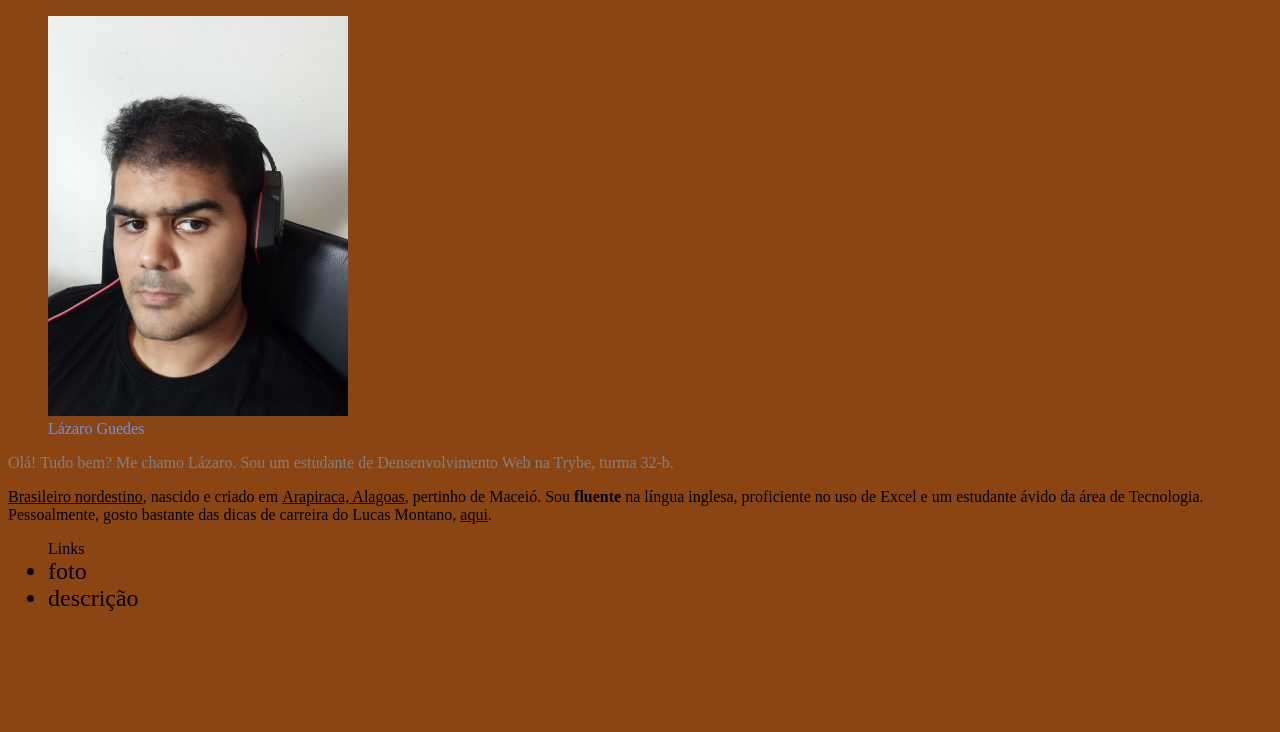
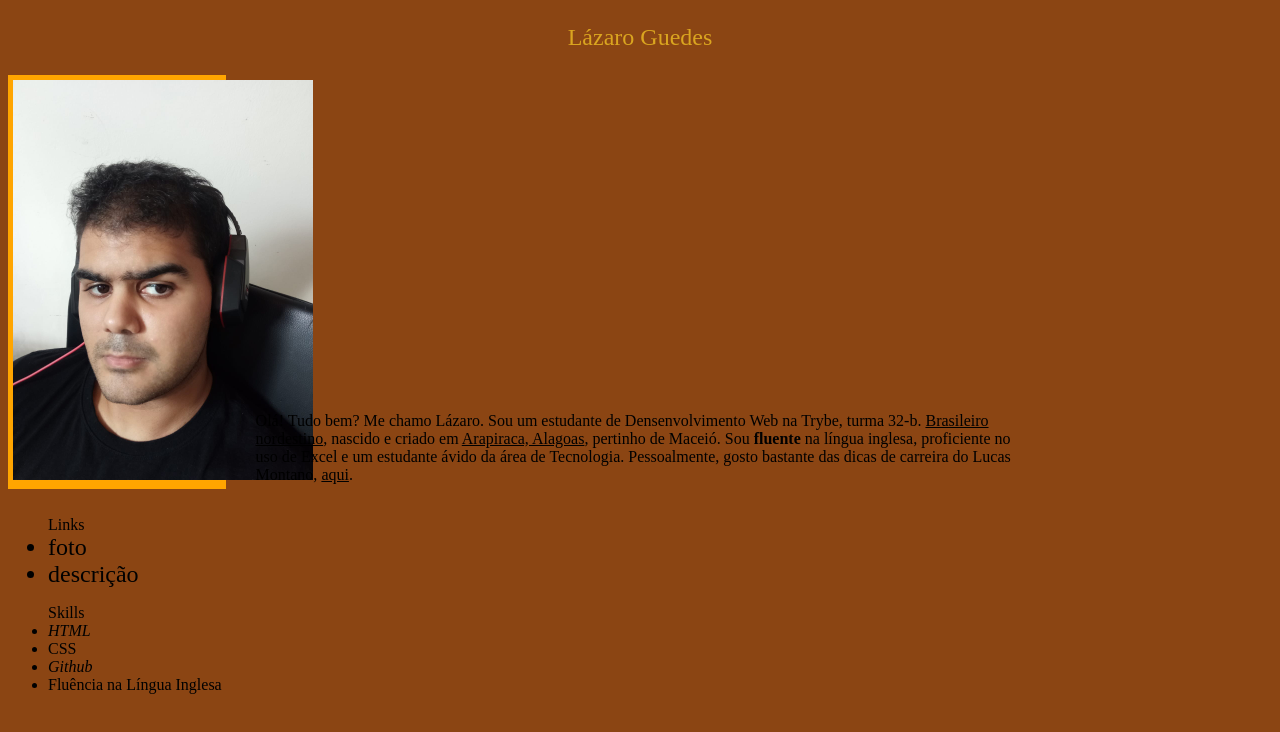
Before and after one commit to lazarusguedes/lazarusguedes.github.io, a plain HTML site: page index.html in a window 1280 px wide. Drawn offline with Linux system fonts and the light colour scheme.

Commit message:
Estilização básica

```diff
--- a/index.html
+++ b/index.html
@@ -5,45 +5,32 @@
     <meta http-equiv="X-UA-Compatible" content="IE=edge">
     <meta name="viewport" content="width=, initial-scale=1.0">
     <title>My first page</title>
-    <style>
-        body {
-            background-color: RGB(139,69,19);
-        }
-        #name {
-            color: RGB(100,149,237);
-        }
-        #description {
-            color: grey;
-        }
-        .nacionalidade {
-            text-decoration:underline;
-        }
-        .cidade {
-            text-decoration: underline;
-        }
-        div {
-            display: inline;
-        }
-        .list_item {
-            font-size: 1.5em;
-        }
-    </style>
+    <link rel="stylesheet" href="style.css">
 </head>
 <body>
-    <figure>
-        <img id="#pic" src="profile_pic.jpeg" width="300px" alt="picture">
-        <figcaption id="name">Lázaro Guedes</figcaption>
-    </figure>
-    <p id="description" style="width: 900px;">Olá! Tudo bem? Me chamo Lázaro. Sou um estudante de Densenvolvimento Web na Trybe, turma 32-b. <div class="nacionalidade">Brasileiro nordestino</div>, nascido e criado em <div class="cidade">Arapiraca, Alagoas</div>,
-        pertinho de Maceió. Sou <b>fluente</b> na língua inglesa, proficiente no uso de Excel e um estudante ávido da área de Tecnologia. Pessoalmente,
-        gosto bastante das dicas de carreira do Lucas Montano, <a href="https://www.youtube.com/watch?v=nOFXkKgEamw" target="blank" style="text-decoration: underline; color: black;"> aqui</a>.
-    </p>
-
+    <p id="name">Lázaro Guedes</p>
+    <div id="image">
+        <img src="profile_pic.jpeg" width="300px" alt="picture">
+    </div>
+    <div id="description">
+        <pstyle="width: 900px;">Olá! Tudo bem? Me chamo Lázaro. Sou um estudante de Densenvolvimento Web na Trybe, turma 32-b. <span class="nacionalidade">Brasileiro nordestino</span>, nascido e criado em <span class="cidade">Arapiraca, Alagoas</span>,
+            pertinho de Maceió. Sou <b>fluente</b> na língua inglesa, proficiente no uso de Excel e um estudante ávido da área de Tecnologia. Pessoalmente,
+            gosto bastante das dicas de carreira do Lucas Montano, <a href="https://www.youtube.com/watch?v=nOFXkKgEamw" target="blank" style="text-decoration: underline; color: black;"> aqui</a>.
+        </p>
+    </div>
     <ul>
         Links
         <li class="list_item"><a href="#pic" style="text-decoration: none; color: black;">foto</a></li>
         <li class="list_item"><a href="#descrição" style="text-decoration: none; color: black;">descrição</a></li>
 
     </ul>
+
+    <ul>
+        Skills
+        <li class="ímpar">HTML</li>
+        <li>CSS</li>
+        <li class="ímpar">Github</li>
+        <li>Fluência na Língua Inglesa</li>
+    </ul>
 </body>
 </html>
--- /dev/null
+++ b/style.css
@@ -0,0 +1,39 @@
+body {
+    background-color: RGB(139,69,19);
+}
+
+#name {
+    color: goldenrod;
+    font-size: x-large;
+}
+
+#description {
+    display: inline-block;
+    width:60vw;
+    padding-left: 2vw;
+}
+
+.nacionalidade {
+    text-decoration:underline;
+}
+
+.cidade {
+    text-decoration: underline;
+}
+
+.list_item {
+    font-size: 1.5em;
+}
+#image {
+    display: inline-block;
+    width: 16.25vw;
+    padding: 5px;
+    background-color: orange;
+}
+
+
+#name {text-align: center;}
+
+.ímpar {
+    font-style: italic;
+}
```
